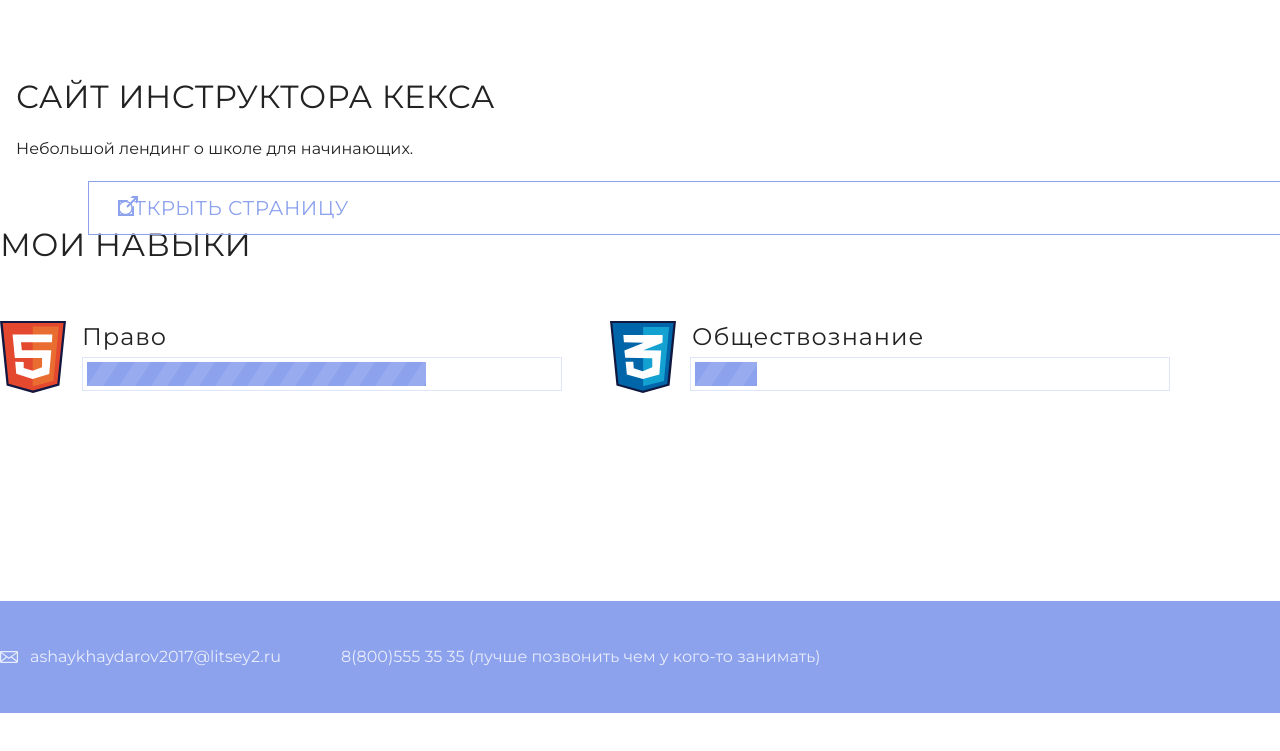
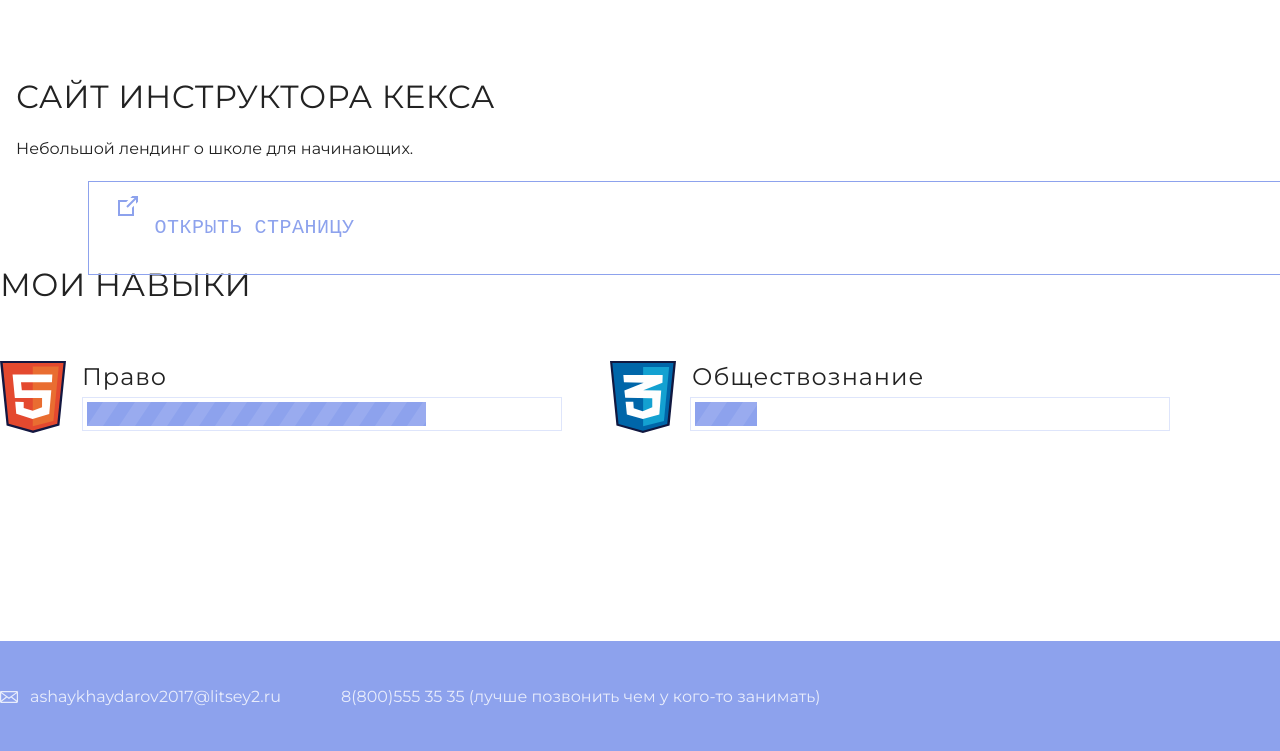
Before and after one commit to Rutrartu/-, a plain HTML site: page index.html in a window 1280 px wide. Shown: the part 1627-2378 px from the top of the page. Before the commit the page ends 2340 px from the top, so only its background shows below. Drawn offline with Linux system fonts and the light colour scheme.

Commit message:
Add files via upload

```diff
--- a/index.html
+++ b/index.html
@@ -43,7 +43,7 @@
           </figure>
           <h3>Сайт инструктора Кекса</h3>
       <p>Небольшой лендинг о школе для начинающих.</p>
-      <a class="button" href="source/project/index.html">Открыть страницу</a>
+      <a class="button" href="source/project/index.html"><pre>   Открыть страницу</pre></a>
 </div>
       <div class="skills">
         <h3>Мои навыки</h3>
```
